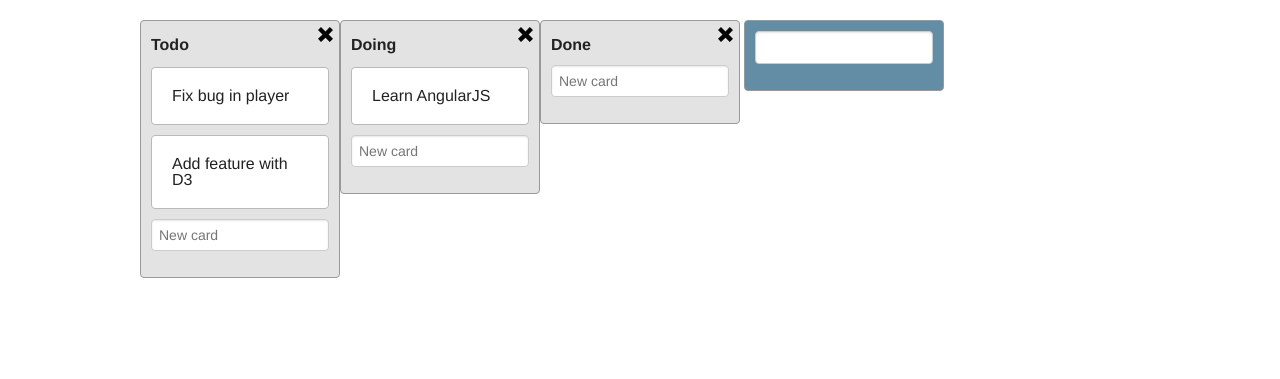
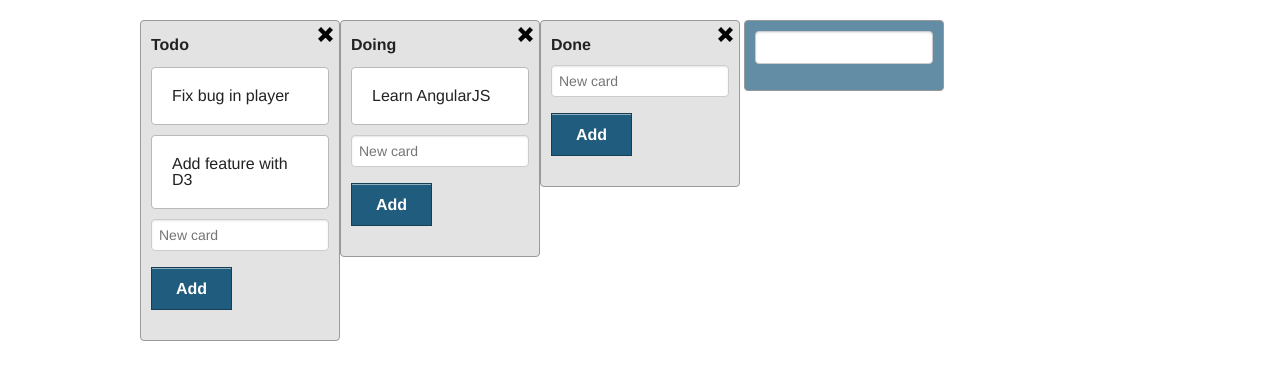
Before and after one commit to KarmOff/Angular1_trello, a plain HTML site: page index.html in a window 1280 px wide. Shown: the part 51-430 px from the top of the page. Drawn offline with nearby package versions, Linux system fonts and the light colour scheme.

Commit message:
Добавлена возможность добавления новых карт с помощью кнопок

```diff
--- a/index.html
+++ b/index.html
@@ -31,6 +31,7 @@
 						<input type="text" ng-model="listCtrl.cardDescription" class="card-input" placeholder="New card">
 					</form>
 				</section>
+				<button ng-click="listCtrl.createCard(list)">Add</button>
 			</section>
 
 			<section class="list new-list list-inline">
@@ -52,6 +53,7 @@
 	<script src="js/app.js"></script>
 	<script src="js/factories/listFactory.js"></script>
 	<script src="js/factories/cardFactory.js"></script>
+
 	<script src="js/controllers/listsCtrl.js"></script>
 	<script src="js/controllers/listCtrl.js"></script>
 </body>
```
